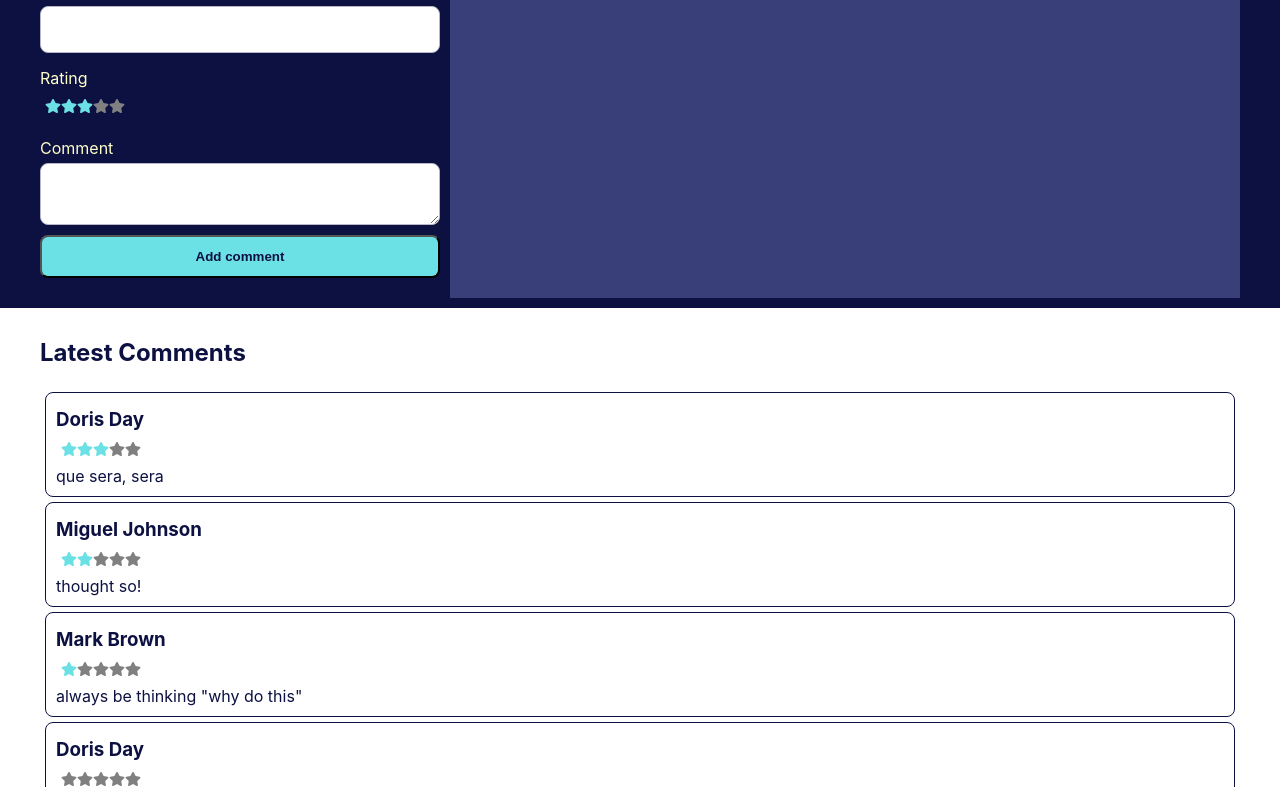
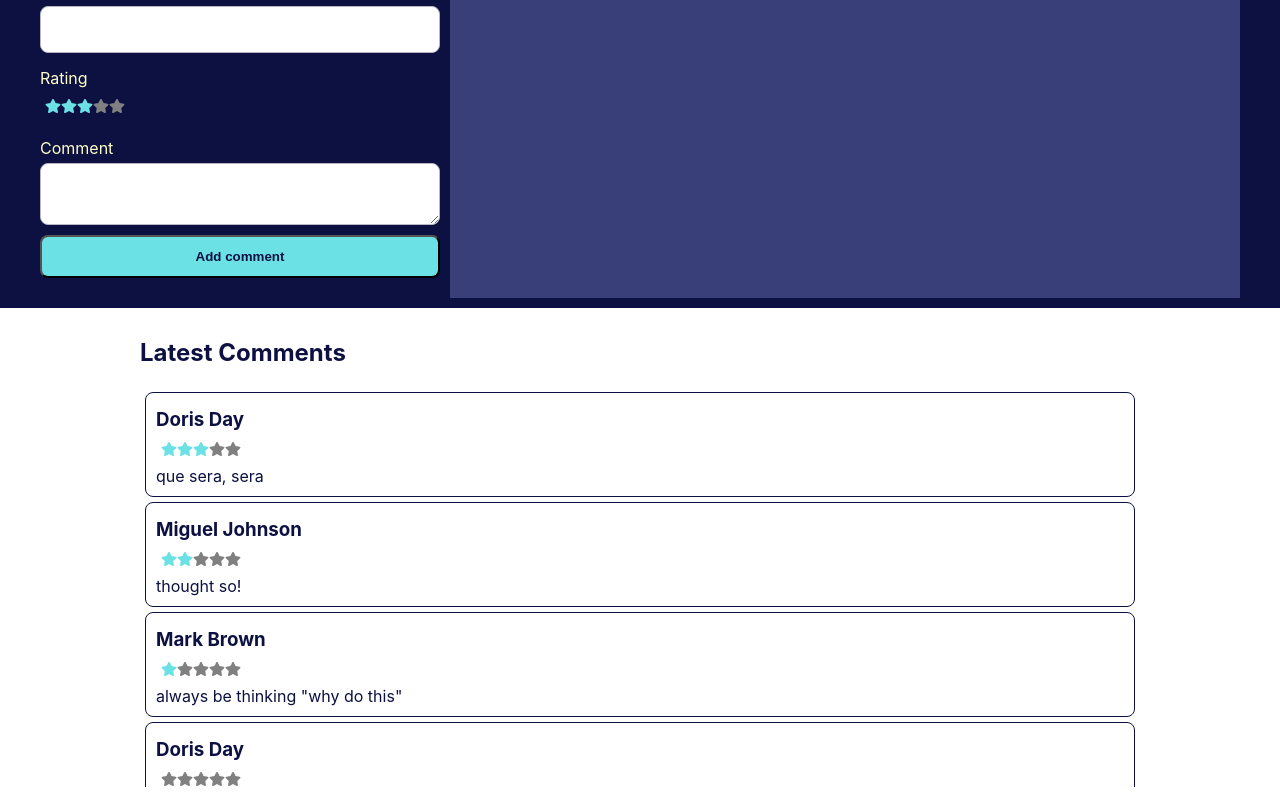
Before and after one commit to akz08/cko-fec, a React (Create React App) app: page / in a window 1280 px wide. Shown: the part 325-1122 px from the top of the page. Built offline with nearby package versions, Linux system fonts and the light colour scheme.

Commit message:
Styling tweaks

```diff
--- a/src/App.css
+++ b/src/App.css
@@ -19,6 +19,14 @@ h1 {
   display: flex;
   flex-direction: row;
   flex-wrap: wrap-reverse;
+}
+
+.ratingStar {
+  color: grey;
+}
+
+.ratingStar-selected {
+  color: var(--brandSecondary);
 }
 
 .form-comment {
@@ -59,8 +67,14 @@ h1 {
 
 #bottomSection {
   padding: 10px 40px;
+  align-content: center;
   color: var(--brandPrimary);
   background-color: #ffffff;
+}
+
+.comment-list {
+  max-width: 1000px;
+  margin: auto;
 }
 
 .comment-container {
--- a/src/components/Star.tsx
+++ b/src/components/Star.tsx
@@ -6,5 +6,10 @@ export default function Star({
   selected = false,
   onSelect = (f) => f,
 }: StarProps): JSX.Element {
-  return <FaStar color={selected ? '#6be1e6' : 'grey'} onClick={onSelect} />;
+  return (
+    <FaStar
+      className={selected ? 'ratingStar-selected' : 'ratingStar'}
+      onClick={onSelect}
+    />
+  );
 }
```
